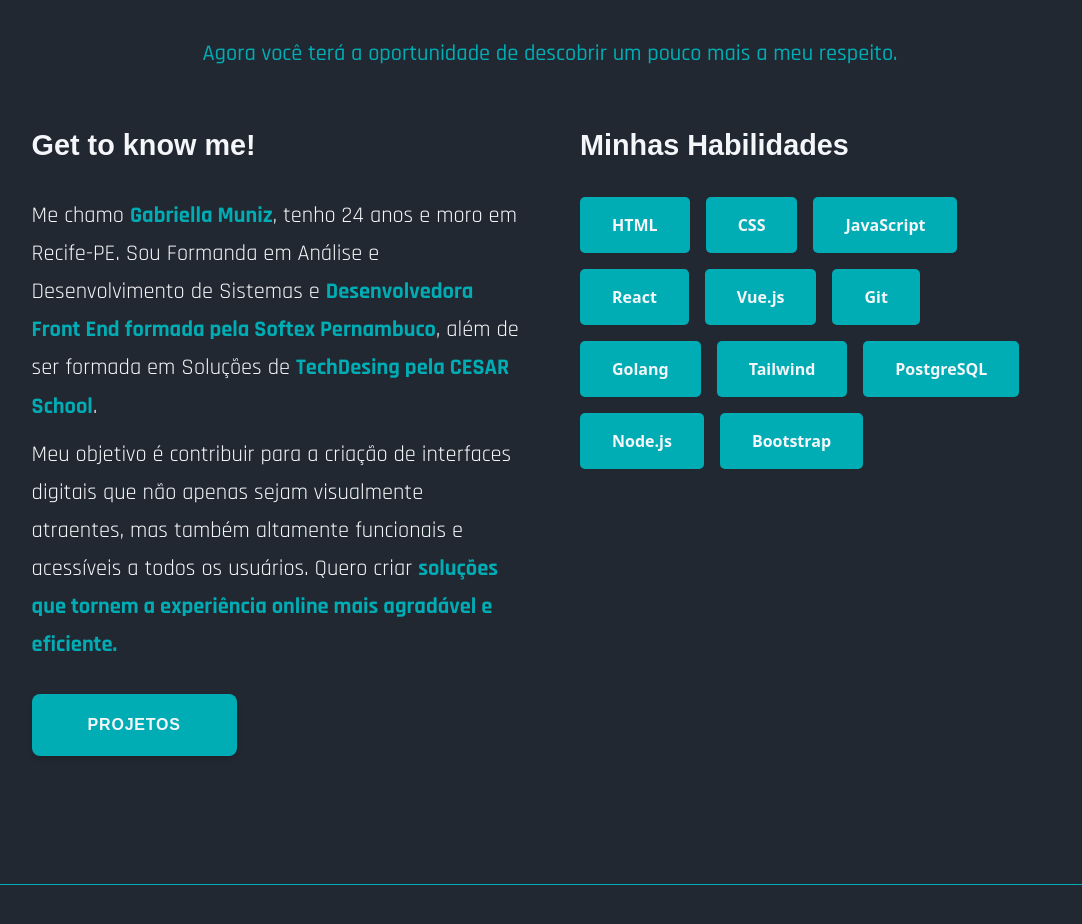
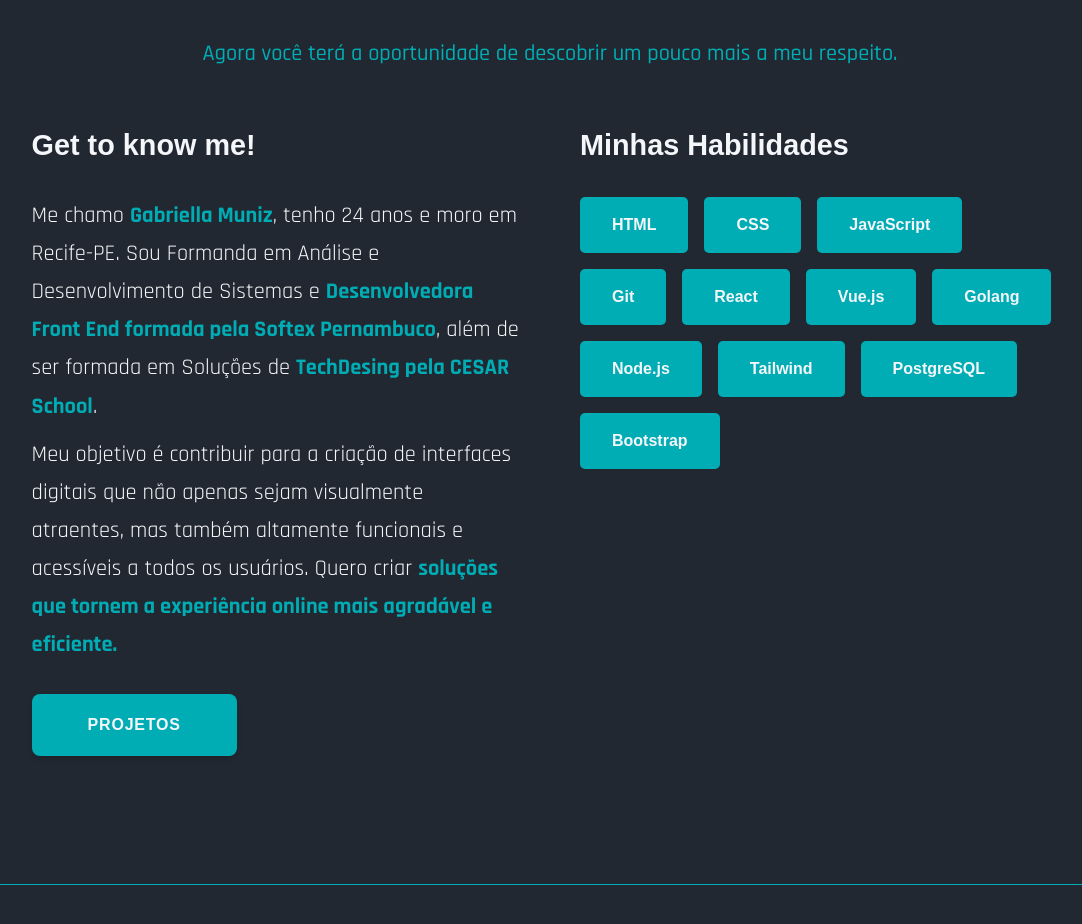
Before and after one commit to gabriella-muniz/portfolio, a Vue app: page / in a window 1280 px wide. Shown: the part 900-1824 px from the top of the page, without its empty margins (90-1172 px from the left). Built offline with nearby package versions, Linux system fonts and the light colour scheme; a web font is replaced by a local one.

Commit message:
font e espaçamento

```diff
--- a/src/components/AboutInicial.vue
+++ b/src/components/AboutInicial.vue
@@ -25,21 +25,21 @@
           </a>
         </div>
 
-        <div>
-          <h3 class="font-bold text-[1.5rem] sm:text-[1.8rem] text-[#F4F6F9] mb-[20px] sm:mb-[30px] font-font">
+        <div class="font-font">
+          <h3 class="font-bold text-[1.5rem] sm:text-[1.8rem] text-[#F4F6F9] mb-[20px] sm:mb-[30px] ">
             Minhas Habilidades
           </h3>
           <ul class="flex flex-wrap">
             <li class="py-[0.8rem] sm:py-[1rem] px-[1.5rem] sm:px-[2rem] mb-[1rem] mr-[1rem] bg-[#00adb5] rounded-[5px] font-semibold text-[#F4F6F9]">HTML</li>
             <li class="py-[0.8rem] sm:py-[1rem] px-[1.5rem] sm:px-[2rem] mb-[1rem] mr-[1rem] bg-[#00adb5] rounded-[5px] font-semibold text-[#F4F6F9]">CSS</li>
             <li class="py-[0.8rem] sm:py-[1rem] px-[1.5rem] sm:px-[2rem] mb-[1rem] mr-[1rem] bg-[#00adb5] rounded-[5px] font-semibold text-[#F4F6F9]">JavaScript</li>
+            <li class="py-[0.8rem] sm:py-[1rem] px-[1.5rem] sm:px-[2rem] mb-[1rem] mr-[1rem] bg-[#00adb5] rounded-[5px] font-semibold text-[#F4F6F9]">Git</li>
             <li class="py-[0.8rem] sm:py-[1rem] px-[1.5rem] sm:px-[2rem] mb-[1rem] mr-[1rem] bg-[#00adb5] rounded-[5px] font-semibold text-[#F4F6F9]">React</li>
             <li class="py-[0.8rem] sm:py-[1rem] px-[1.5rem] sm:px-[2rem] mb-[1rem] mr-[1rem] bg-[#00adb5] rounded-[5px] font-semibold text-[#F4F6F9]">Vue.js</li>
-            <li class="py-[0.8rem] sm:py-[1rem] px-[1.5rem] sm:px-[2rem] mb-[1rem] mr-[1rem] bg-[#00adb5] rounded-[5px] font-semibold text-[#F4F6F9]">Git</li>
             <li class="py-[0.8rem] sm:py-[1rem] px-[1.5rem] sm:px-[2rem] mb-[1rem] mr-[1rem] bg-[#00adb5] rounded-[5px] font-semibold text-[#F4F6F9]">Golang</li>
+            <li class="py-[0.8rem] sm:py-[1rem] px-[1.5rem] sm:px-[2rem] mb-[1rem] mr-[1rem] bg-[#00adb5] rounded-[5px] font-semibold text-[#F4F6F9]">Node.js</li>
             <li class="py-[0.8rem] sm:py-[1rem] px-[1.5rem] sm:px-[2rem] mb-[1rem] mr-[1rem] bg-[#00adb5] rounded-[5px] font-semibold text-[#F4F6F9]">Tailwind</li>
             <li class="py-[0.8rem] sm:py-[1rem] px-[1.5rem] sm:px-[2rem] mb-[1rem] mr-[1rem] bg-[#00adb5] rounded-[5px] font-semibold text-[#F4F6F9]">PostgreSQL</li>
-            <li class="py-[0.8rem] sm:py-[1rem] px-[1.5rem] sm:px-[2rem] mb-[1rem] mr-[1rem] bg-[#00adb5] rounded-[5px] font-semibold text-[#F4F6F9]">Node.js</li>
             <li class="py-[0.8rem] sm:py-[1rem] px-[1.5rem] sm:px-[2rem] mb-[1rem] mr-[1rem] bg-[#00adb5] rounded-[5px] font-semibold text-[#F4F6F9]">Bootstrap</li>
           </ul>
         </div>
--- a/src/components/HomeInicial.vue
+++ b/src/components/HomeInicial.vue
@@ -15,7 +15,7 @@
       </div>
     </div>
     <!-- Imagem à direita -->
-    <div class="h-full flex justify-center items-center mt-8 md:mt-0 pt-16 md:pt-0">
+    <div class="h-full flex justify-center items-center mt-8 md:mt-0 pt-2 md:pt-0">
       <img src="../assets/foto2.png" alt="Gabriella Muniz" class="rounded-lg w-full max-w-[300px] sm:max-w-[400px] md:max-w-[600px]">
     </div>
   </section>
```
